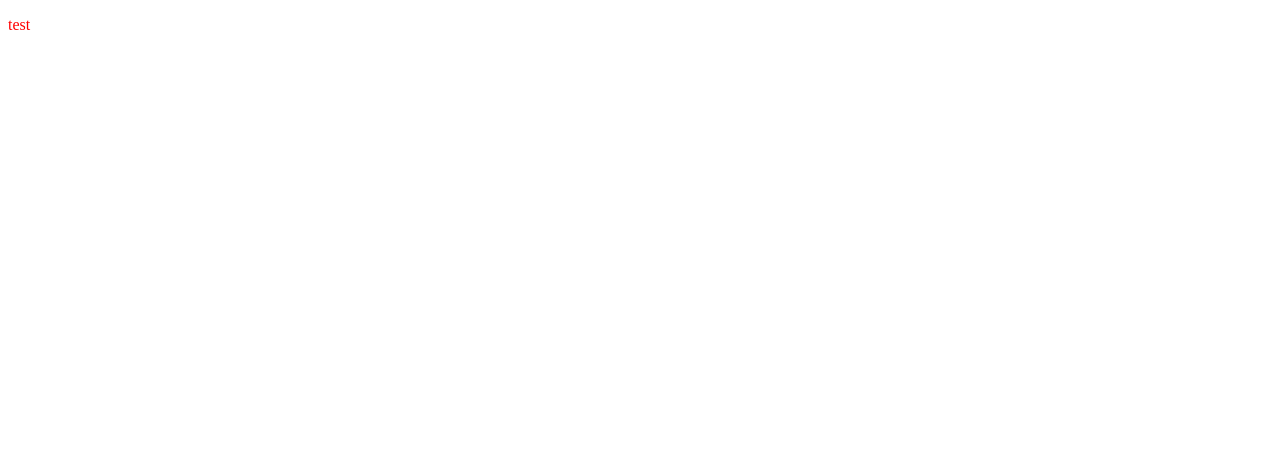
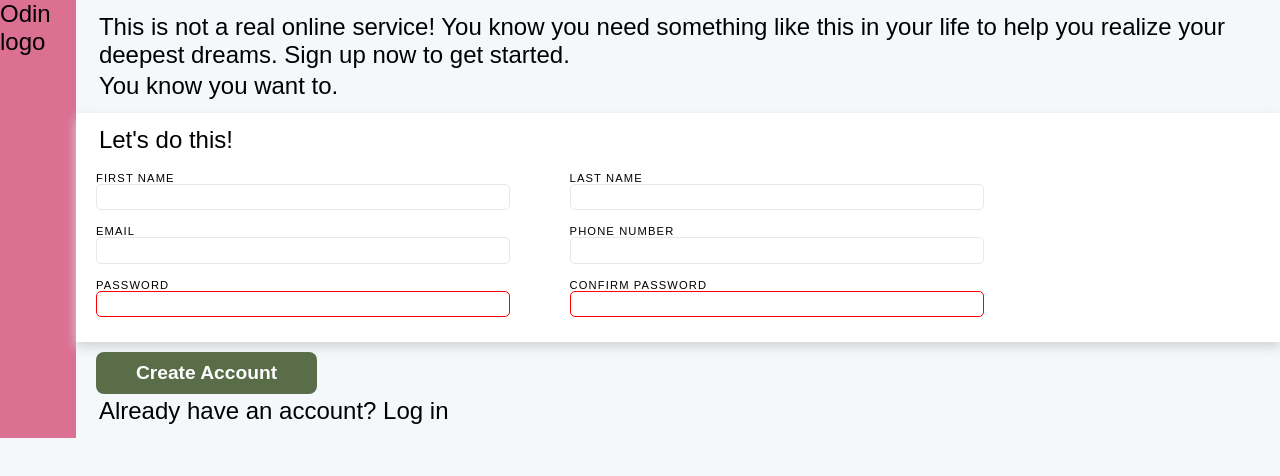
Before and after one commit to wgcuster3/sign_up_form, a plain HTML site: page index.html in a window 1280 px wide. Drawn offline with Linux system fonts and the light colour scheme.

Commit message:
scaffold site and start styling

```diff
--- a/index.html
+++ b/index.html
@@ -7,6 +7,60 @@
     <title>Sign Up Form</title>
 </head>
 <body>
-    <p>test</p>
+    <div id="mainContainer">
+      <div id="heroPanel">
+        Odin logo
+      </div>
+      <div id="formPanel">
+        <section class="section-panel">
+
+          <p>This is not a real online service! You know you need something like
+          this in your life to help you realize your deepest dreams. Sign up
+          now to get started.</p>
+
+          <p>You know you want to.</p>
+        </section>
+
+        <section class="section-panel form-section">
+          <p>Let's do this!</p>
+
+          <div id="formWrapper">
+            <div id="formColumn1">
+              <div class="form-input">
+                <label for="firstName">FIRST NAME</label>
+                <input type="text" id="firstName">
+              </div>
+              <div class="form-input">
+                <label for="email">EMAIL</label>
+                <input type="email" id="email">
+              </div>
+              <div class="form-input">
+                <label for="password">PASSWORD</label>
+                <input type="password" id="password" minlength="8" pattern="^(?=.*[A-Za-z])(?=.*\d).{8,}$" required>
+              </div>
+            </div>
+
+            <div id="formColumn2">
+              <div class="form-input">
+                <label for="lastName">LAST NAME</label>
+                <input type="text" id="lastName">
+              </div>
+              <div class="form-input">
+                <label for="phoneNum">PHONE NUMBER</label>
+                <input type="tel" id="phoneNum">
+              </div>
+              <div class="form-input">
+                <label for="passwordConf">CONFIRM PASSWORD</label>
+                <input type="password" id="passwordConf" minlength="8" pattern="^(?=.*[A-Za-z])(?=.*\d).{8,}$" required>
+              </div>
+            </div>
+          </div>
+        </section>
+
+        <section class="section-panel">
+          <button type="submit">Create Account</button>
+          <p class="small_text">Already have an account? Log in</p>
+        </section>
+    </div>
 </body>
 </html>
--- a/signUpForm.css
+++ b/signUpForm.css
@@ -1,3 +1,96 @@
+html{
+    box-sizing: border-box;
+}
+
+:root {
+    --border: #E5E7EB;
+    --forest-green: #596D48;
+}
+
+body {
+    margin: 0;
+    background-color: #F4F8FB;
+    font-family: Arial, Helvetica, sans-serif;
+    font-size: 1.5rem;
+}
+
 p {
-    color: red;
+    margin: 3px;
+    padding: 0;
 }
+
+#mainContainer {
+    display: flex;
+    flex-direction: row;
+    justify-content: center;
+}
+
+#heroPanel {
+    background-color: palevioletred;
+    /* flex: grow shrink basis */
+    flex: 1 1 auto;
+}
+
+#formPanel {
+    flex: 2 1 auto;
+}
+
+.section-panel {
+    padding: 10px 0 10px 20px;
+}
+
+.form-section {
+    background-color: white;
+    box-shadow: 0 5px 10px lightgray;
+}
+
+#formWrapper {
+    display: flex;
+    flex-direction: row;
+    justify-content: flex-start;
+}
+
+#formColumn1 {
+    flex-basis: 40%;
+}
+
+#formColumn2 {
+    flex-basis: 40%;
+}
+
+.form-input {
+    display: flex;
+    flex-direction: column;
+    margin: 15px 20px 15px 0px;
+}
+
+input {
+    width: 90%;
+    height: 1.4rem;
+    border-radius: 5px;
+    border: thin solid var(--border);
+}
+
+input:focus {
+    outline: none;
+    border: thin solid var(--forest-green);
+}
+
+input:invalid {
+    border: thin solid red;
+}
+
+label {
+    font-size: .7rem;
+    letter-spacing: 0.1em;
+}
+
+button {
+    background-color: var(--forest-green);
+    padding: 10px 40px 10px 40px;
+    border-radius: 8px;
+    border: none;
+    color: white;
+    font-size: 1.2rem;
+    font-weight: bold;
+}
```
Also changed, not shown: fern-background.avif (added).
